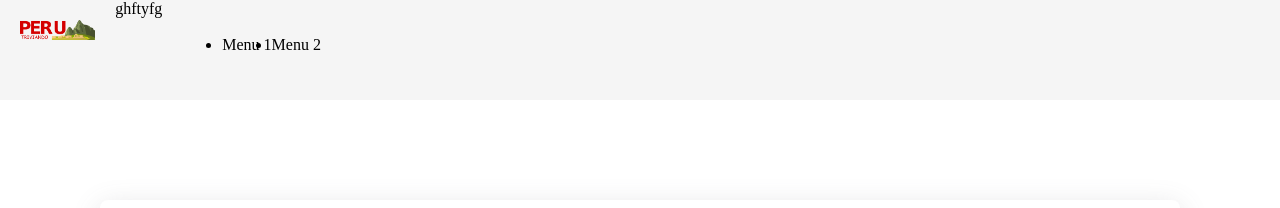
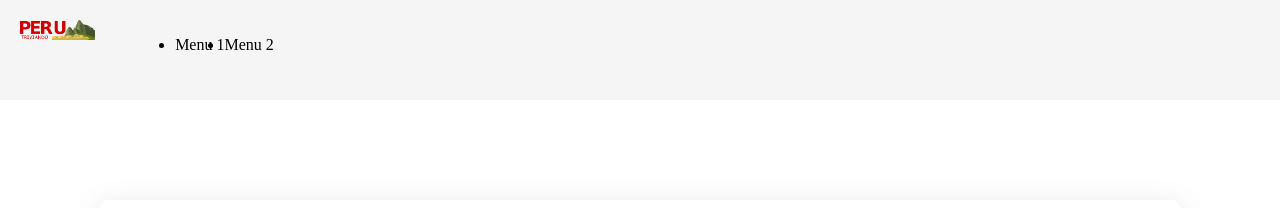
Before and after one commit to rusiiby/PeruTriviando, a plain HTML site: page index.html in a window 1280 px wide. Shown: the top 208 px of the page. Drawn offline with Linux system fonts and the light colour scheme.

Commit message:
Modificando index.html

```diff
--- a/index.html
+++ b/index.html
@@ -10,7 +10,6 @@
 <body>
     <header>
         <div class="logo">
-            ghftyfg
             <img src="assets/images/logo.png" alt="">
         </div>
         <div class="main-menu">
```
